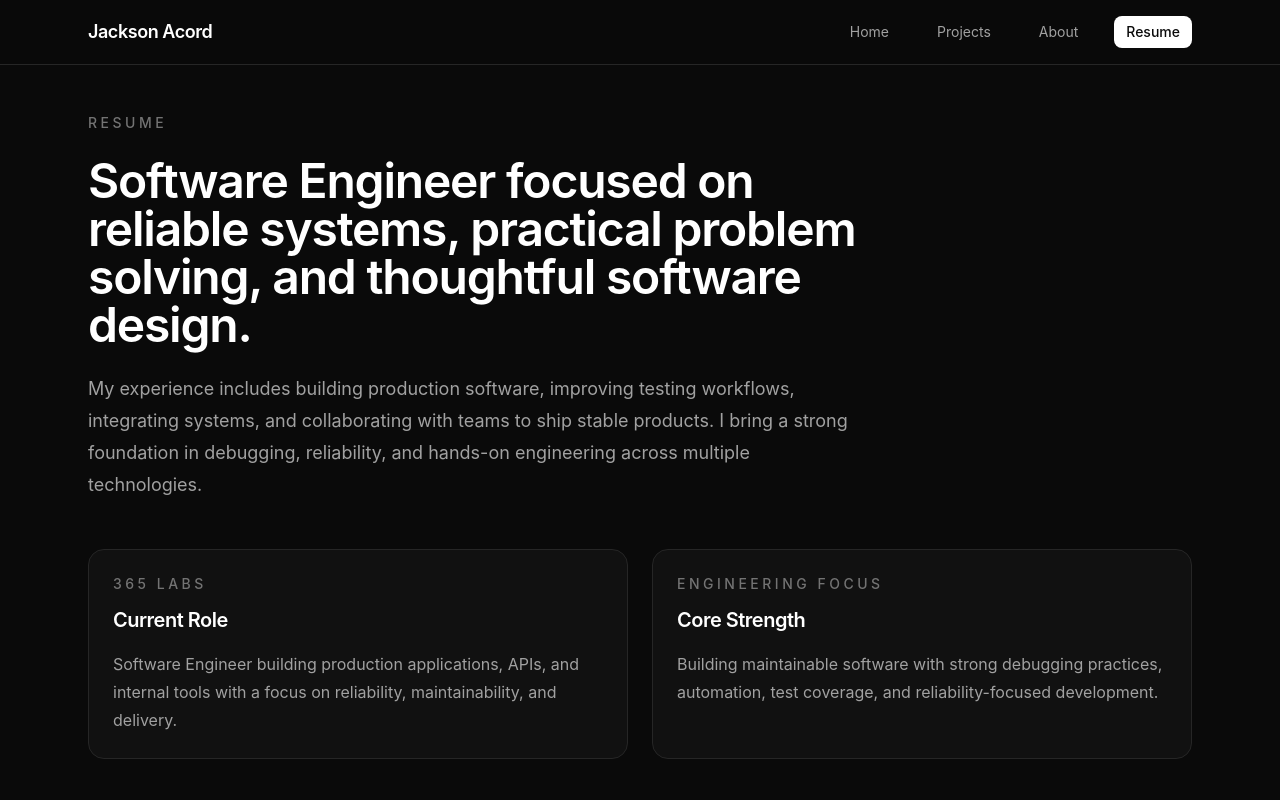
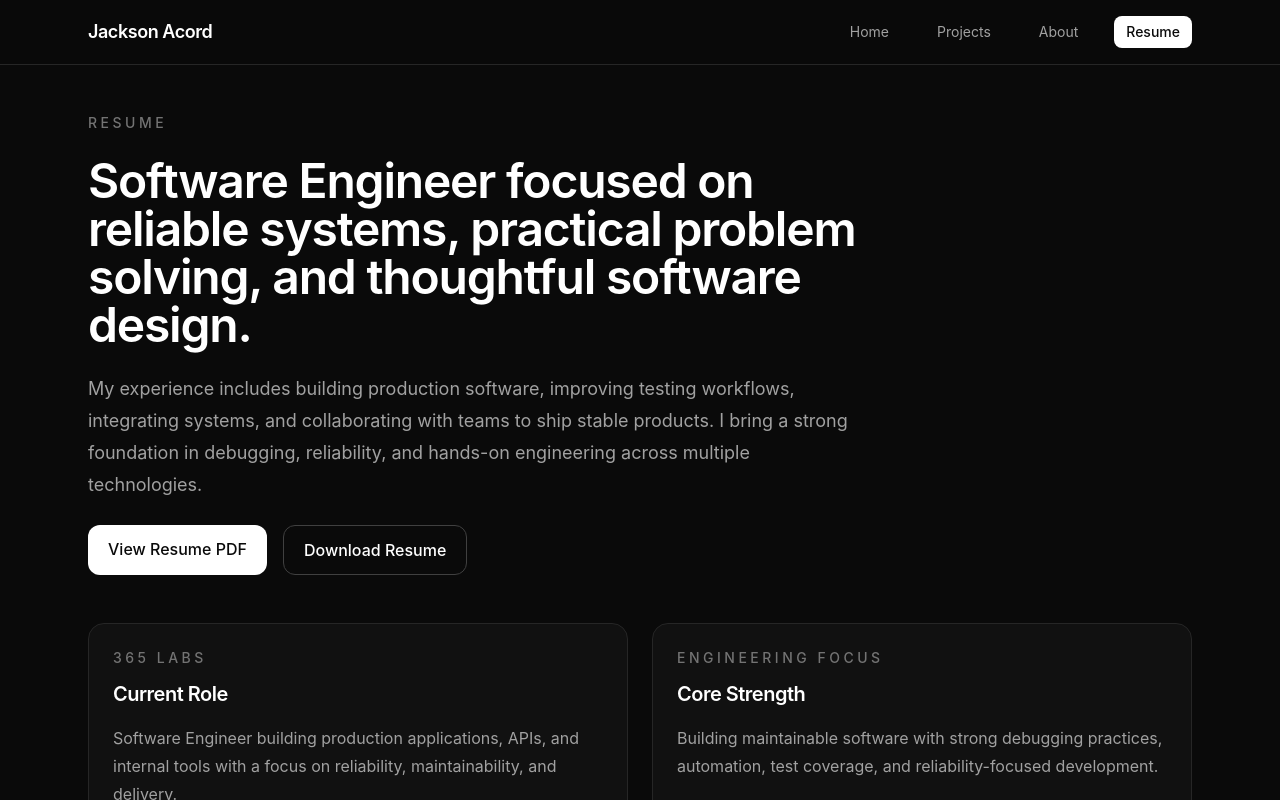
Before and after one commit to JacksonApersonal/software-engineering-portfolio, a React (Vite) app: page /resume in a window 1280 px wide. Shown: the top 800 px of the page. Built offline with nearby package versions, Linux system fonts and the light colour scheme.

Commit message:
Added Resume PDF Links

```diff
--- a/src/pages/ResumePage.tsx
+++ b/src/pages/ResumePage.tsx
@@ -17,6 +17,25 @@ export function ResumePage() {
           to ship stable products. I bring a strong foundation in debugging,
           reliability, and hands-on engineering across multiple technologies.
         </p>
+
+        <div className="flex flex-wrap gap-4">
+          <a
+            href="/Jackson-Acord-Resume.pdf"
+            target="_blank"
+            rel="noreferrer"
+            className="rounded-xl bg-white px-5 py-3 font-medium text-neutral-950 transition hover:bg-neutral-200"
+          >
+            View Resume PDF
+          </a>
+
+          <a
+            href="/Jackson-Acord-Resume.pdf"
+            download
+            className="rounded-xl border border-neutral-700 px-5 py-3 font-medium text-white transition hover:border-neutral-500 hover:bg-neutral-900"
+          >
+            Download Resume
+          </a>
+        </div>
       </div>
 
       <section className="grid gap-6 md:grid-cols-2">
```
Also changed, not shown: 1 other file (tests, documents, lock files or other folders).
